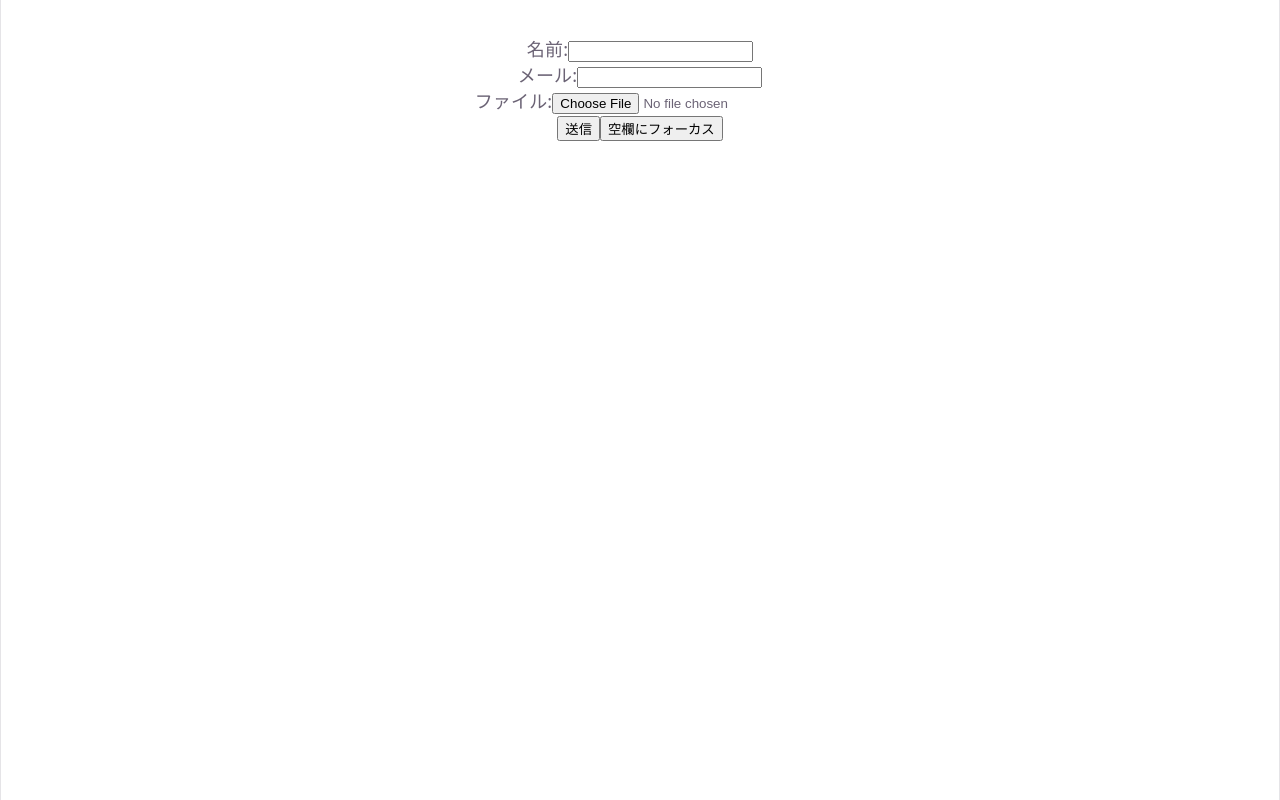
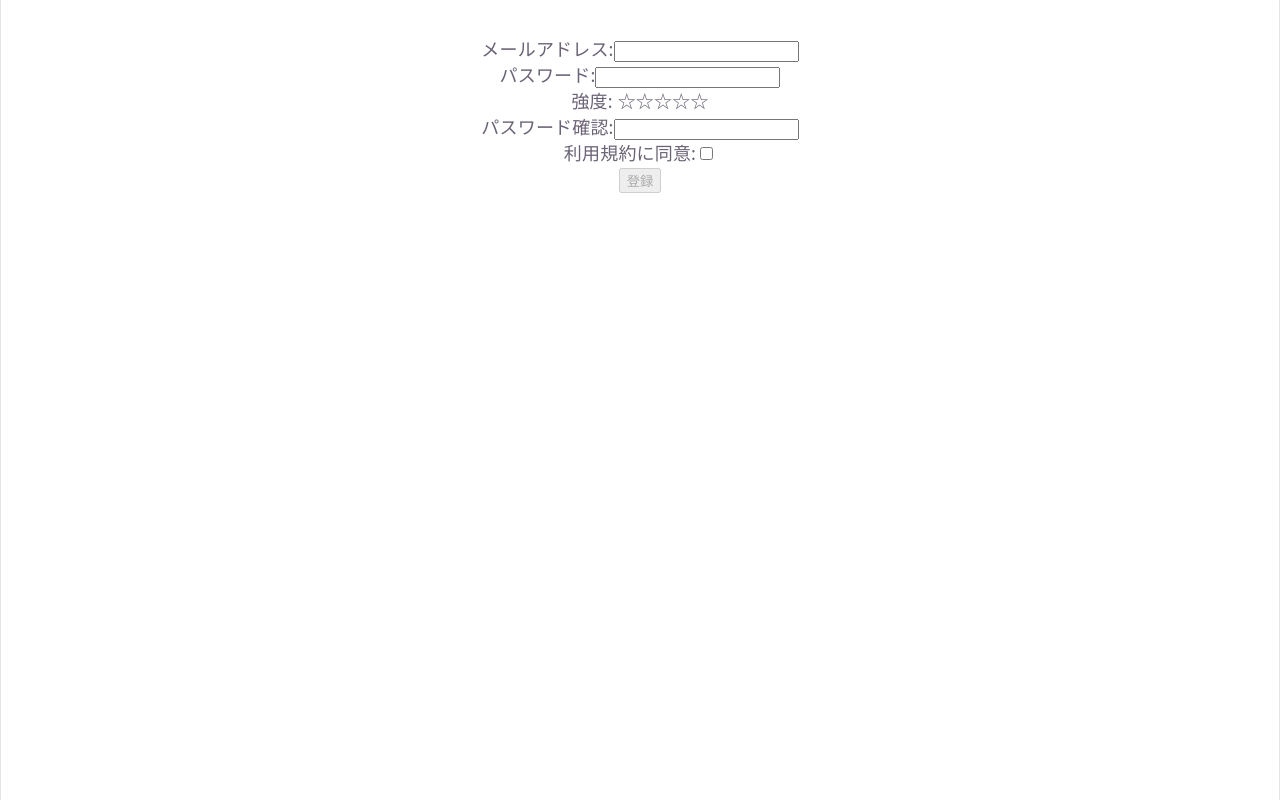
Before and after one commit to misakisoeda/react_tests, a React (Vite) app in the folder udemy-react-100/: page / in a window 1280 px wide. Built offline with nearby package versions, Linux system fonts and the light colour scheme.

Commit message:
feat: q23

```diff
--- a/udemy-react-100/src/App.tsx
+++ b/udemy-react-100/src/App.tsx
@@ -1,11 +1,11 @@
 import './App.css';
-import Question22 from './components/basic/Question22';
+import Question23 from './components/basic/Question23';
 
 function App() {
 
   return (
     <>
-      <Question22 />
+      <Question23 />
     </>
   )
 }
--- /dev/null
+++ b/udemy-react-100/src/components/basic/Question23.tsx
@@ -0,0 +1,198 @@
+import { useState } from 'react';
+
+type FormValues = {
+  email: string;
+  password: string;
+  confirmPassword: string;
+  agreeToTerms: boolean;
+};
+
+// type Errors = {
+//   email?: string;
+//   password?: string;
+//   confirmPassword?: string;
+//   agreeToTerms?: string;
+// };
+type Errors = Partial<Record<keyof FormValues, string>>;
+
+const EMAIL_REGEX = /^[^\s@]+@[^\s@]+\.[^\s@]+$/;
+
+const validateEmail = (email: string): boolean => EMAIL_REGEX.test(email);
+
+// ラベルと中身を一致させた（前は length に小文字regex等が入っていた）
+const PASSWORD_STRENGTH_CRITERIA = {
+  length: /.{8,}/, // 8文字以上
+  lowercase: /[a-z]/, // 小文字
+  uppercase: /[A-Z]/, // 大文字
+  digit: /[0-9]/, // 数字
+  special: /[^A-Za-z0-9]/, // 特殊文字
+};
+
+// 満たした条件の数(0〜5)をそのまま★の数に使う
+const checkPasswordStrength = (password: string): number =>
+  Object.values(PASSWORD_STRENGTH_CRITERIA).filter((rule) => rule.test(password)).length;
+
+// 有効なパスワードか: 8文字以上 かつ 小文字・大文字・数字を含む
+const validatePassword = (password: string): boolean =>
+  password.length >= 8 &&
+  PASSWORD_STRENGTH_CRITERIA.lowercase.test(password) &&
+  PASSWORD_STRENGTH_CRITERIA.uppercase.test(password) &&
+  PASSWORD_STRENGTH_CRITERIA.digit.test(password);
+
+const ERROR_MESSAGE = {
+  email: {
+    required: 'メールアドレスは必須です',
+    invalid: '無効なメールアドレスです',
+  },
+  password: {
+    required: 'パスワードは8文字以上で、大文字、小文字、数字を含める必要があります',
+    length: 'パスワードは8文字以上である必要があります',
+    complexity: 'パスワードは大文字、小文字、数字を含める必要があります',
+  },
+  confirmPassword: {
+    required: 'パスワード確認は必須です',
+    mismatch: 'パスワードが一致しません',
+  },
+  agreeToTerms: '利用規約に同意する必要があります',
+} as const;
+
+function FormValidation() {
+  const [formData, setFormData] = useState<FormValues>({
+    email: '',
+    password: '',
+    confirmPassword: '',
+    agreeToTerms: false
+  });
+  const [errors, setErrors] = useState<Errors>({});
+  const [passwordStrength, setPasswordStrength] = useState(0);
+
+  const validateForm = () => {
+    // フォーム全体の検証
+    const newErrors: Errors = {};
+
+    if (!validateEmail(formData.email)) {
+      newErrors.email = ERROR_MESSAGE.email.invalid;
+    }
+    if (!validatePassword(formData.password)) {
+      newErrors.password = ERROR_MESSAGE.password.required;
+    }
+    if (formData.password !== formData.confirmPassword) {
+      newErrors.confirmPassword = ERROR_MESSAGE.confirmPassword.mismatch;
+    }
+    if (!formData.agreeToTerms) {
+      newErrors.agreeToTerms = ERROR_MESSAGE.agreeToTerms;
+    }
+
+    setErrors(newErrors);
+
+    return Object.keys(newErrors).length === 0;
+  };
+
+  const handleSubmit = (e: React.SyntheticEvent<HTMLFormElement>) => {
+    e.preventDefault();
+    if (validateForm()) {
+      alert('フォームが正常に送信されました');
+    }
+  };
+
+  const handleChange = (e: React.ChangeEvent<HTMLInputElement>) => {
+    const { name, value, type, checked } = e.target;
+
+    setFormData(prev => ({
+      ...prev,                                    // ① 既存の値を保持
+      [name]: type === 'checkbox' ? checked : value,  // ② 変わった1つだけ上書き
+    }));
+
+    // リアルタイム検証: 有効なら undefined(消える)、無効ならメッセージ。
+    // 判定は state(古い)ではなくイベントの value/checked を使う。
+    setErrors(prev => {
+      const newErrors = { ...prev };
+      if (name === 'email') {
+        newErrors.email = validateEmail(value) ? undefined : ERROR_MESSAGE.email.invalid;
+      }
+      if (name === 'password') {
+        newErrors.password = validatePassword(value) ? undefined : ERROR_MESSAGE.password.required;
+        // password が変わると確認欄の一致状態も変わるので再判定（確認欄入力済みのときだけ）
+        if (formData.confirmPassword) {
+          newErrors.confirmPassword =
+            formData.confirmPassword === value ? undefined : ERROR_MESSAGE.confirmPassword.mismatch;
+        }
+      }
+      if (name === 'confirmPassword') {
+        newErrors.confirmPassword =
+          value === formData.password ? undefined : ERROR_MESSAGE.confirmPassword.mismatch;
+      }
+      if (name === 'agreeToTerms') {
+        newErrors.agreeToTerms = checked ? undefined : ERROR_MESSAGE.agreeToTerms;
+      }
+      return newErrors;
+    });
+
+    if (name === 'password') {
+      setPasswordStrength(checkPasswordStrength(value));
+    }
+  };
+
+  const isFormValid =
+    validateEmail(formData.email) &&
+    validatePassword(formData.password) &&
+    formData.password === formData.confirmPassword &&
+    formData.agreeToTerms;
+
+  return (
+    <form onSubmit={handleSubmit}>
+      <div>
+        <label>メールアドレス:</label>
+        <input
+          name="email"
+          type="email"
+          value={formData.email}
+          onChange={handleChange}
+        />
+        {errors.email && <span className="error">{errors.email}</span>}
+      </div>
+
+      <div>
+        <label>パスワード:</label>
+        <input
+          name="password"
+          type="password"
+          value={formData.password}
+          onChange={handleChange}
+        />
+        <div className="password-strength">
+          強度: {'★'.repeat(passwordStrength)}{'☆'.repeat(5 - passwordStrength)}
+        </div>
+        {errors.password && <span className="error">{errors.password}</span>}
+      </div>
+
+      <div>
+        <label>パスワード確認:</label>
+        <input
+          name="confirmPassword"
+          type="password"
+          value={formData.confirmPassword}
+          onChange={handleChange}
+        />
+        {errors.confirmPassword && <span className="error">{errors.confirmPassword}</span>}
+      </div>
+
+      <div>
+        <label>利用規約に同意:</label>
+        <input
+          name="agreeToTerms"
+          type="checkbox"
+          checked={formData.agreeToTerms}
+          onChange={handleChange}
+        />
+        {errors.agreeToTerms && <span className="error">{errors.agreeToTerms}</span>}
+      </div>
+
+      <button type="submit" disabled={!isFormValid}>
+        登録
+      </button>
+    </form>
+  );
+}
+
+export default FormValidation;
```
